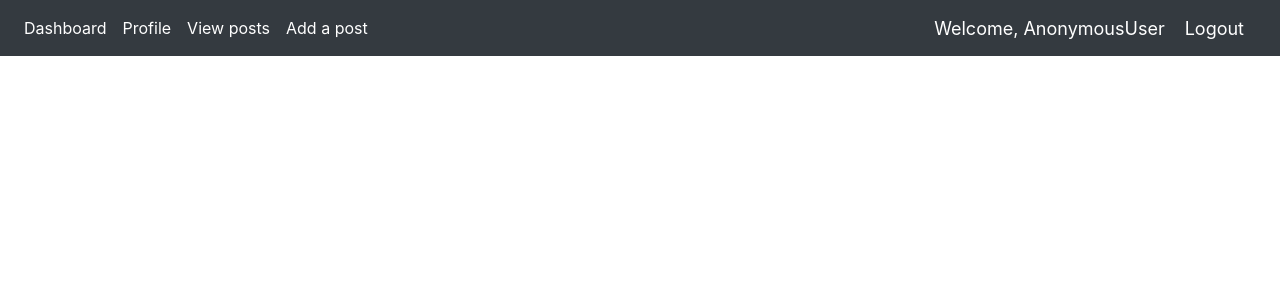
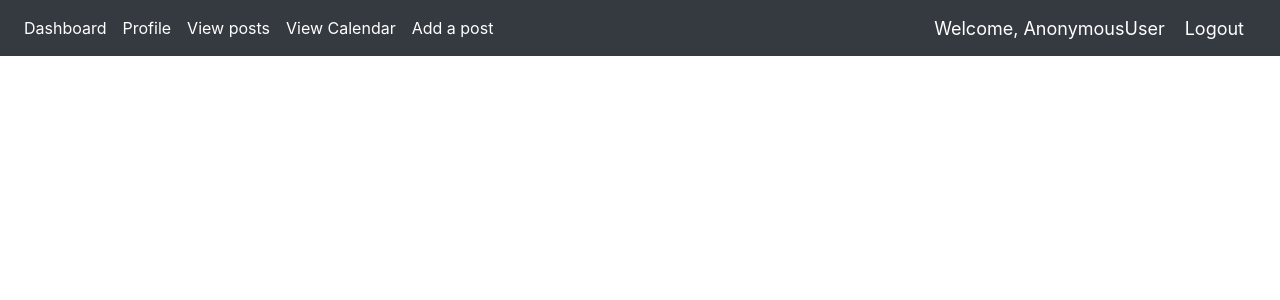
Before and after one commit to gcivil-nyu-org/Team_Team5_CS-GY-6063-Fall2021, a Django app: template food_redistribution/accounts/templates/accounts/main.html in a window 1280 px wide. Shown: the top 300 px of the page. Run offline with Django 3.2, Linux system fonts and the light colour scheme; the template is opened without the code that fills it, so the values that code supplies are empty; some libraries are stand-ins or nearby versions.

Commit message:
added calendar view to navbar, each user will now have calendar functionality

```diff
--- a/food_redistribution/accounts/templates/accounts/navbar.html
+++ b/food_redistribution/accounts/templates/accounts/navbar.html
@@ -26,6 +26,9 @@
         <a class="nav-link" href="{% url 'posts' %}">View posts</a>
       </li>
       <li class="nav-item active">
+        <a class="nav-link" href="{% url 'cal:calendar' %}">View Calendar</a>
+      </li>
+      <li class="nav-item active">
         <a class="nav-link" href="{% url 'add-post' %}">Add a post</a>
       </li>
     </ul>
--- a/food_redistribution/accounts/urls.py
+++ b/food_redistribution/accounts/urls.py
@@ -1,8 +1,9 @@
-from django.urls import path
+from django.urls import path, include
 from . import views
 from .views import PostView, DetailedblogView, AddPostView, UpdatePostView, DeletePostView
 from django.conf.urls import url
 from django.contrib.auth import views as auth_views
+# from cal import views as cal_views
 
 urlpatterns = [
     path('restaurant/', views.register_restaurant, name='register'),
@@ -34,6 +35,7 @@ urlpatterns = [
         name="password_reset_complete"),
 
     path('', views.home, name="home"),
+    path('calendar/', include(('cal.urls', 'cal'), namespace='calendar')),
 
     path('blogposts/',PostView.as_view(), name = "posts"),
     path('blogposts/<int:pk>', DetailedblogView.as_view(), name = "blog-details"),
```
Also changed, not shown: food_redistribution/db.sqlite3.
